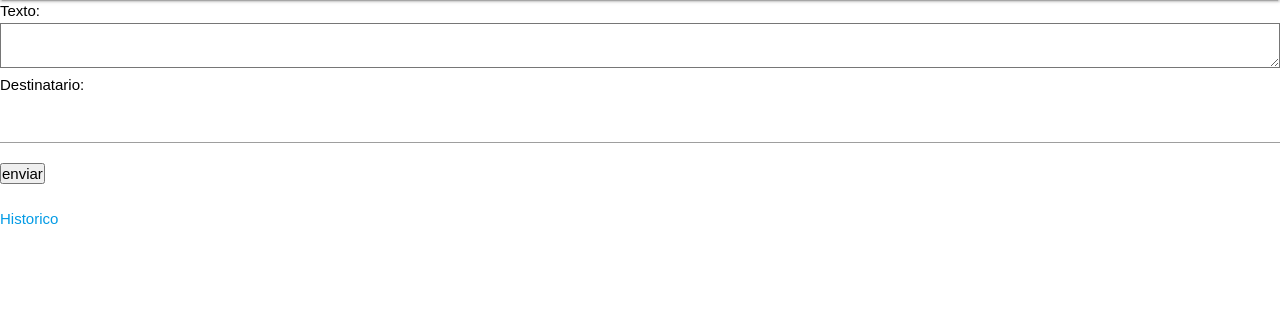
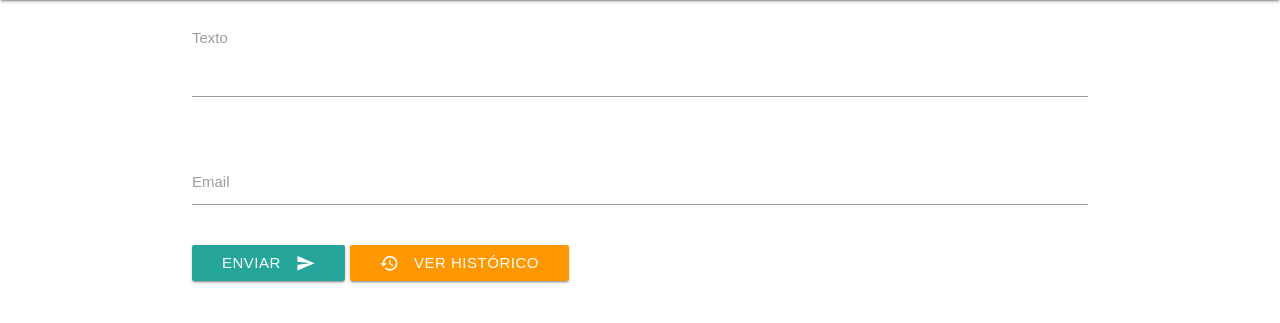
Before and after one commit to MarechalLima/site-pweb, a PHP site: page /corretor.php in a window 1280 px wide. Shown: the part 64-387 px from the top of the page. Run offline with PHP 8.4, Linux system fonts and the light colour scheme; the visitor is signed in with stand-in values (Sample User, id 1); some libraries are stand-ins or nearby versions.

Commit message:
Materialize no corretor

```diff
--- a/corretor.php
+++ b/corretor.php
@@ -12,15 +12,31 @@
     }
     ?>
 
-    <form method="post" action="enviando.php">
-    Texto:<textarea cols="20" rows="20" name="texto">
+    <div class="container">
+      <form method="post" action="enviando.php" class="col s12">
 
-    </textarea>
-    Destinatario:<input type="email" name="dest">
-    <input type="submit" name="enviar" value="enviar">
 
-  <br>
-  <br>
-  <a href="historico.php"> Historico </a>
+      <div class="row">
+        <div class="input-field col s12">
+          <textarea id="texto-email" class="materialize-textarea" name="texto"></textarea>
+          <label for="texto-email">Texto</label>
+        </div>
+      </div>
+
+      <div class="row">
+        <div class="input-field col s12">
+          <input id="email" type="email" name="dest" class="validate">
+          <label for="email" data-error="Email inválido" data-success="Email válido">Email</label>
+        </div>
+      </div>
+
+
+      <button class="btn waves-effect waves-light" type="submit" name="enviar">Enviar
+        <i class="material-icons right">send</i>
+      </button>
+      <a href="historico.php"  class="btn waves-effect waves-light orange"><i class="material-icons left">history</i> Ver histórico </a>
+    </div>
+
+
   </body>
 </html>
--- a/css/master.css
+++ b/css/master.css
@@ -4,14 +4,12 @@ body{
   background-color: white;
   color: black;
 }
-h1,h2,h3{
-  color: white;
-}
-h1{
-  margin-top: 20px;
-}
+
 img{
   width: 75px;
   float: left;
   margin-right: 10px;
 }
+.pagina{
+  padding: 5%;
+}
--- a/historico.txt
+++ b/historico.txt
@@ -0,0 +1,3 @@
+20/11/17,20:04,teste,1233123@gmail.com
+20/11/17,20:04,sadsadasdas,abc@bol.com.br
+20/11/17,20:09,sadsadasdas,teste@nada.com
```
